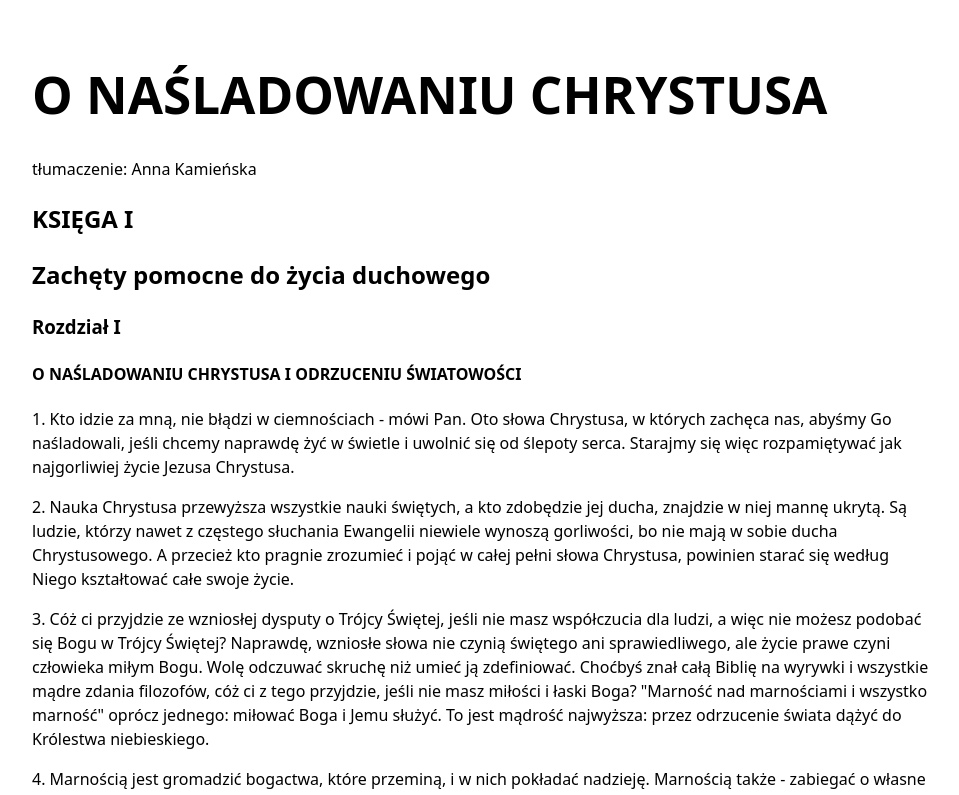
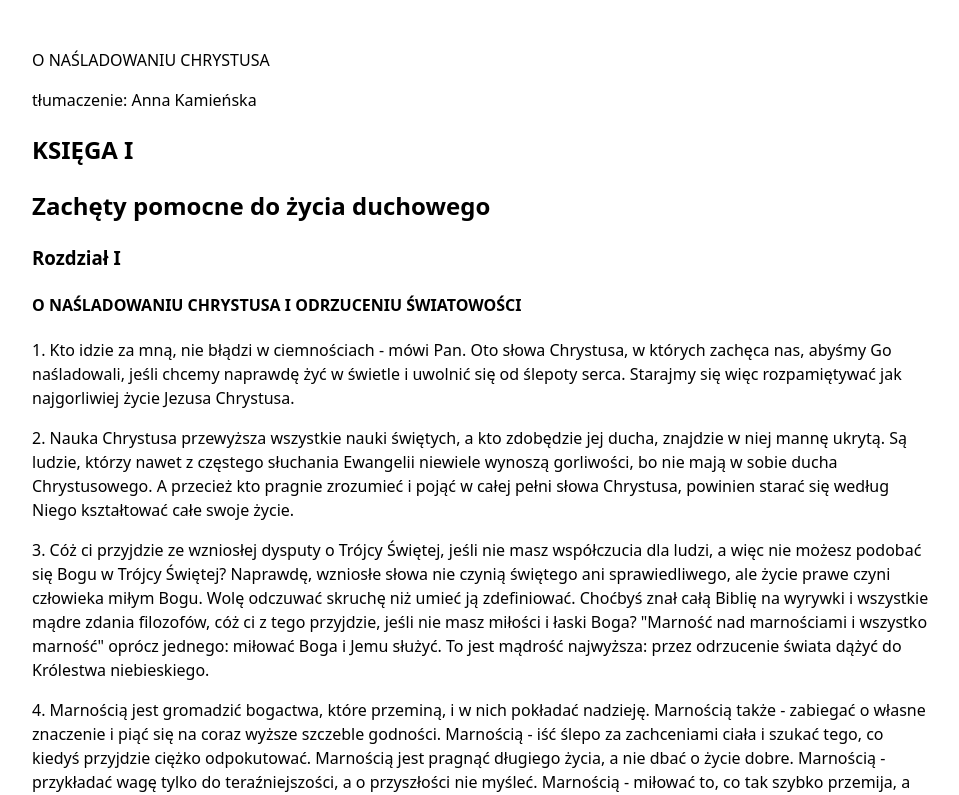
Before and after one commit to adam-zielonka/akempis, a React (Vite) app: page / in a window 1280 px wide. Shown: the top 795 px of the page, without its empty margins (158-1117 px from the left). Built offline with nearby package versions, Linux system fonts and the light colour scheme.

Commit message:
Remove css class names

```diff
--- a/src/App.tsx
+++ b/src/App.tsx
@@ -2,19 +2,19 @@ import book from './book.json'
 
 function App() {
   return <div>
-    <h1>O NAŚLADOWANIU CHRYSTUSA</h1>
+    <p>O NAŚLADOWANIU CHRYSTUSA</p>
     <p>tłumaczenie: Anna Kamieńska</p>
     {book.map((item, index) => {
-    return <div key={index} className="book">
+    return <div key={index}>
       <h2>{item.title}</h2>
       <h2>{item.subtitle}</h2>
       <div>
         {item.chapters.map((chapter, index) => {
-          return <div key={index} className="chapter">
+          return <div key={index}>
             <h3>{chapter.title}</h3>
             <h4>{chapter.subtitle}</h4>
             {chapter.paragraf.map((paragraf, index) => {
-              return <p key={index} className="paragraf">
+              return <p key={index}>
                 {paragraf}
               </p>})}
           </div>
```
